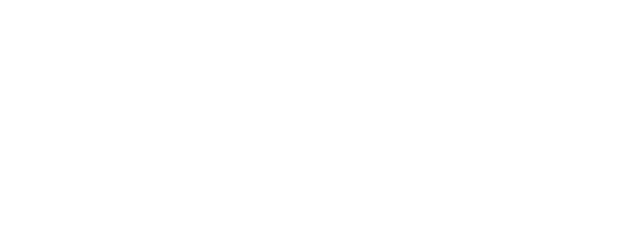
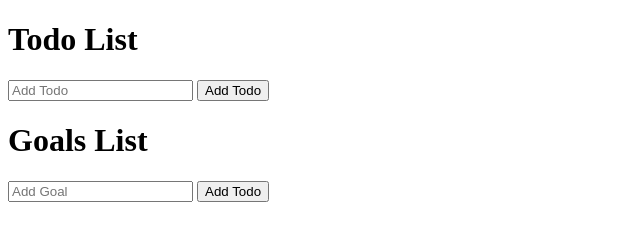
Before and after one commit to Leslox40/todo-app-with-own-redux, a plain HTML site: page index.html in a window 1280 px wide. Shown: the whole page, without its empty margins (0-640 px from the left). Drawn offline with Linux system fonts and the light colour scheme.

Commit message:
Layout simple UI for the Todos

```diff
--- a/index.html
+++ b/index.html
@@ -7,7 +7,19 @@
     <title>Leslie's Todos/Goals App</title>
 </head>
 <body>
+    <div>
+        <h1>Todo List</h1>
+        <input id='todo' type='text' placeholder='Add Todo' />
+        <button id='todoBtn'>Add Todo</button>
+        <ul id='todos'></ul>
+    </div>
 
+    <div>
+        <h1>Goals List</h1>
+        <input id='goal' type='text' placeholder='Add Goal' />
+        <button id='goalBtn'>Add Todo</button>
+        <ul id='goals'></ul>
+    </div>
 
     <script type="text/javascript">
 
```
